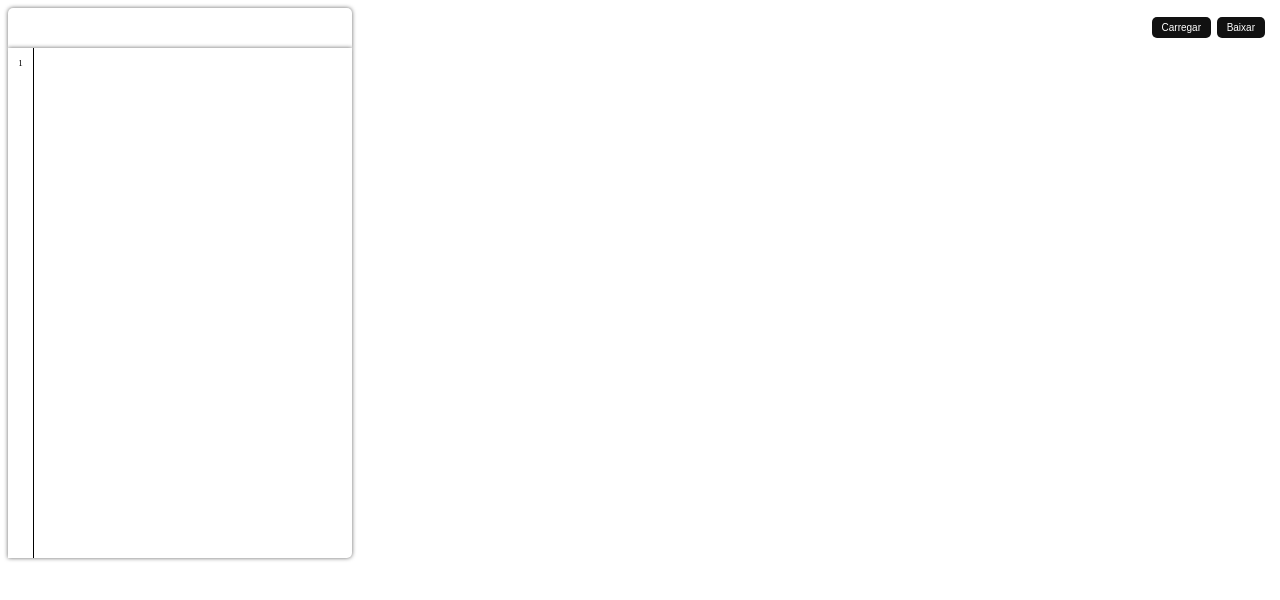
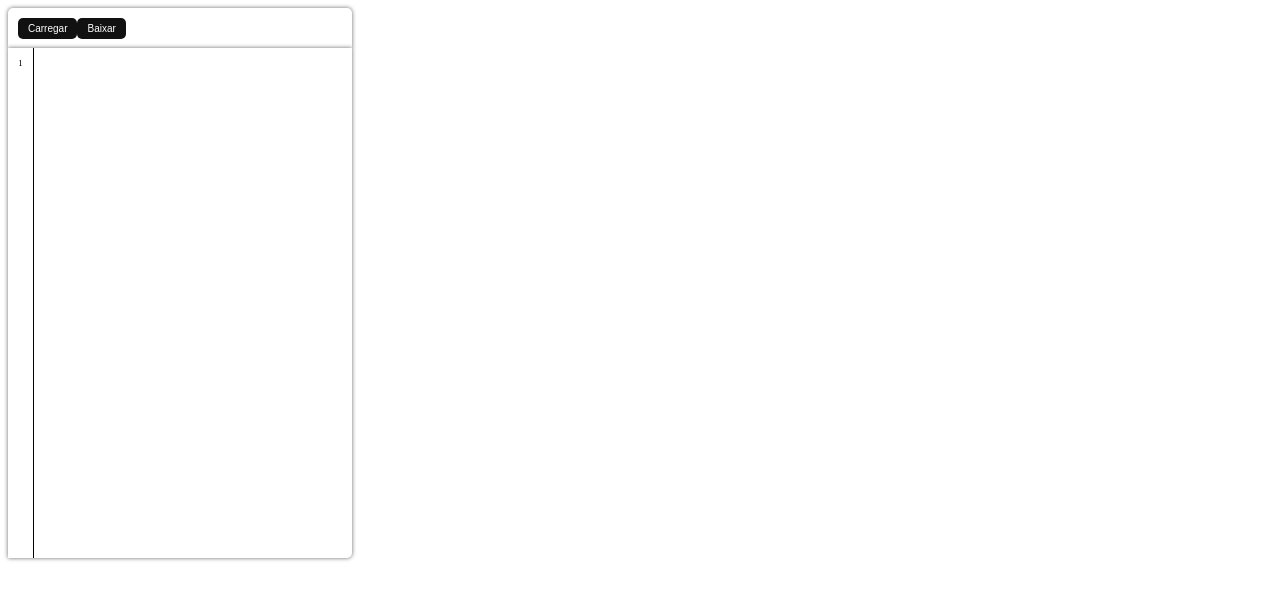
Before and after one commit to ApkEditorProBr/Editor-Patch2, a plain HTML site: page index.html in a window 1280 px wide. Drawn offline with nearby package versions, Linux system fonts and the light colour scheme.

Commit message:
Update estilo.css

```diff
--- a/estilo.css
+++ b/estilo.css
@@ -143,7 +143,7 @@ p {
 #uploadButton {
   right: 69px;
   font-size: 10px;
-  position: fixed;
+  position: relevante;
   top: 17px;
   padding: 5px 10px;
   color: white;
@@ -156,7 +156,7 @@ p {
 #downloadButton {
   right: 15px;
   font-size: 10px;
-  position: fixed;
+  position: relevante;
   top: 17px;
   padding: 5px 10px;
   color: white;
```
